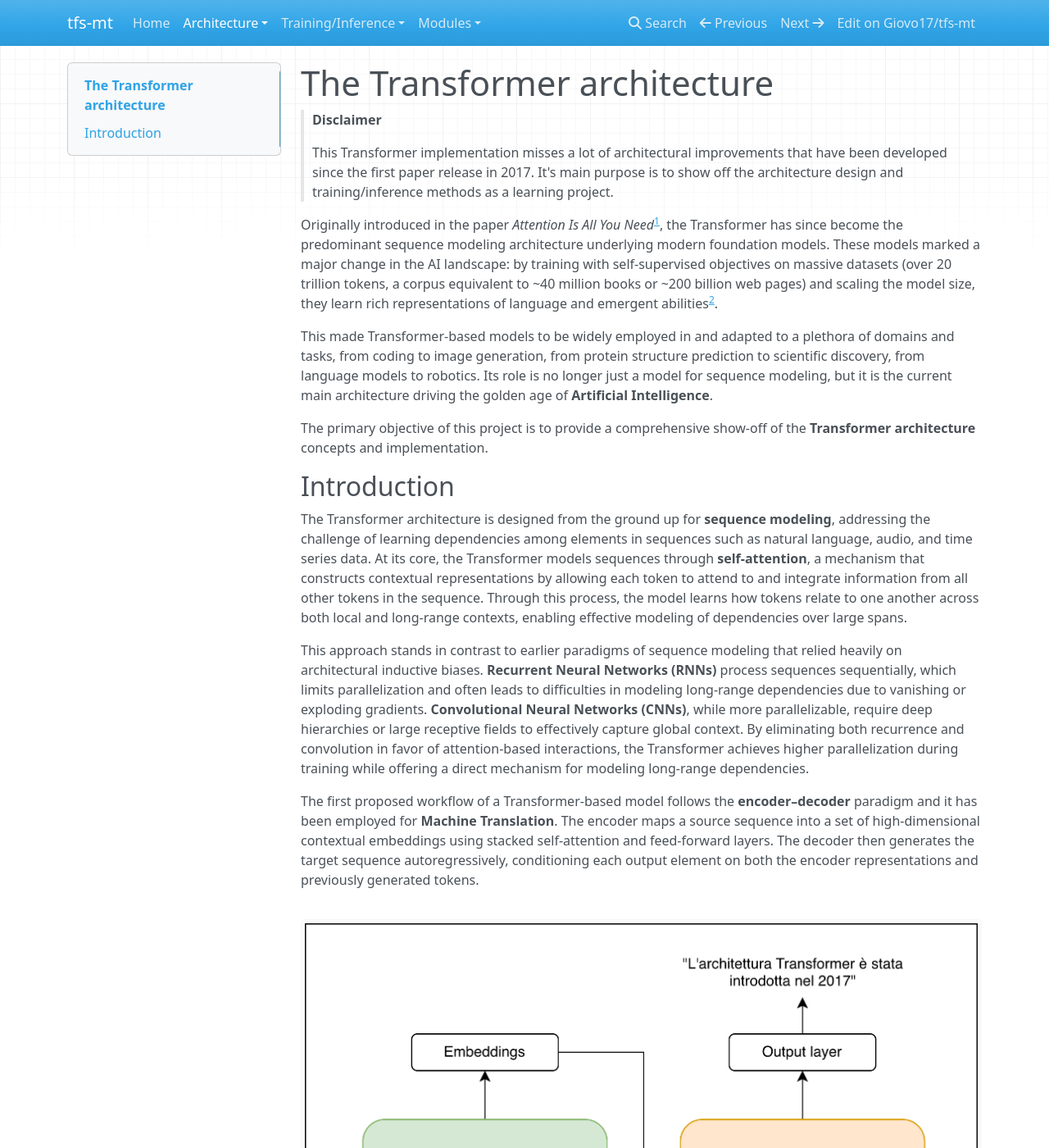
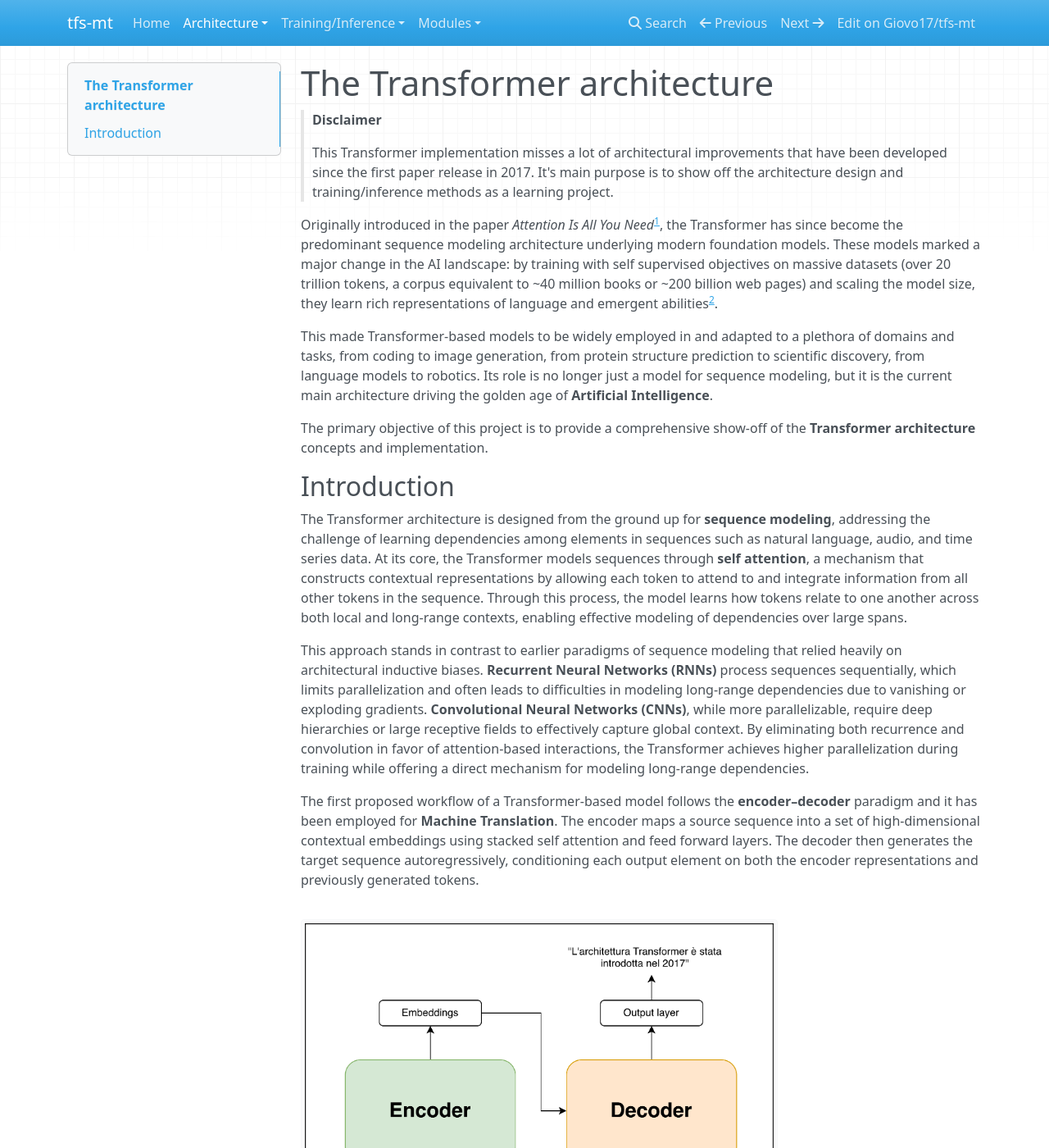
Before and after one commit to Giovo17/tfs-mt, an MkDocs documentation site: the page built from docs/architecture_explain/introduction.md, in a window 1280 px wide and 1400 px high. Shown: the whole window at 82% size. Built offline with MkDocs 1.6.1, drawn with Linux system fonts in a browser that asks for light colours; nearby versions of some CDN libraries; some of the changed text lies outside the part shown.

Commit message:
minor documentation fixes

```diff
--- a/docs/architecture_explain/introduction.md
+++ b/docs/architecture_explain/introduction.md
@@ -4,7 +4,7 @@
 >
 > This Transformer implementation misses a lot of architectural improvements that have been developed since the first paper release in 2017. It's main purpose is to show off the architecture design and training/inference methods as a learning project.
 
-Originally introduced in the paper _Attention Is All You Need_[^1], the Transformer has since become the predominant sequence modeling architecture underlying modern foundation models. These models marked a major change in the AI landscape: by training with self-supervised objectives on massive datasets (over 20 trillion tokens, a corpus equivalent to ~40 million books or ~200 billion web pages) and scaling the model size, they learn rich representations of language and emergent abilities[^2].
+Originally introduced in the paper _Attention Is All You Need_[^1], the Transformer has since become the predominant sequence modeling architecture underlying modern foundation models. These models marked a major change in the AI landscape: by training with self supervised objectives on massive datasets (over 20 trillion tokens, a corpus equivalent to ~40 million books or ~200 billion web pages) and scaling the model size, they learn rich representations of language and emergent abilities[^2].
 
 This made Transformer-based models to be widely employed in and adapted to a plethora of domains and tasks, from coding to image generation, from protein structure prediction to scientific discovery, from language models to robotics. Its role is no longer just a model for sequence modeling, but it is the current main architecture driving the golden age of **Artificial Intelligence**.
 
@@ -12,14 +12,14 @@ The primary objective of this project is to provide a comprehensive show-off of
 
 ## Introduction
 
-The Transformer architecture is designed from the ground up for **sequence modeling**, addressing the challenge of learning dependencies among elements in sequences such as natural language, audio, and time series data. At its core, the Transformer models sequences through **self-attention**, a mechanism that constructs contextual representations by allowing each token to attend to and integrate information from all other tokens in the sequence. Through this process, the model learns how tokens relate to one another across both local and long-range contexts, enabling effective modeling of dependencies over large spans.
+The Transformer architecture is designed from the ground up for **sequence modeling**, addressing the challenge of learning dependencies among elements in sequences such as natural language, audio, and time series data. At its core, the Transformer models sequences through **self attention**, a mechanism that constructs contextual representations by allowing each token to attend to and integrate information from all other tokens in the sequence. Through this process, the model learns how tokens relate to one another across both local and long-range contexts, enabling effective modeling of dependencies over large spans.
 
 
 This approach stands in contrast to earlier paradigms of sequence modeling that relied heavily on architectural inductive biases. **Recurrent Neural Networks (RNNs)** process sequences sequentially, which limits parallelization and often leads to difficulties in modeling long-range dependencies due to vanishing or exploding gradients. **Convolutional Neural Networks (CNNs)**, while more parallelizable, require deep hierarchies or large receptive fields to effectively capture global context. By eliminating both recurrence and convolution in favor of attention-based interactions, the Transformer achieves higher parallelization during training while offering a direct mechanism for modeling long-range dependencies.
 
-The first proposed workflow of a Transformer-based model follows the **encoder–decoder** paradigm and it has been employed for **Machine Translation**. The encoder maps a source sequence into a set of high-dimensional contextual embeddings using stacked self-attention and feed-forward layers. The decoder then generates the target sequence autoregressively, conditioning each output element on both the encoder representations and previously generated tokens.
+The first proposed workflow of a Transformer-based model follows the **encoder–decoder** paradigm and it has been employed for **Machine Translation**. The encoder maps a source sequence into a set of high-dimensional contextual embeddings using stacked self attention and feed forward layers. The decoder then generates the target sequence autoregressively, conditioning each output element on both the encoder representations and previously generated tokens.
 
-![Architecture schema](../assets/img/architecture_schema.png){ loading=lazy }
+![Architecture schema](../assets/img/architecture_schema.png){ loading=lazy .img-medium}
 /// figure-caption
 Overall architecture schema.
 ///
```
Also changed, not shown: other parts of docs/architecture_explain/introduction.md (+2 -2 lines), docs/architecture_explain/references.bib (deleted, +0 -19 lines).
